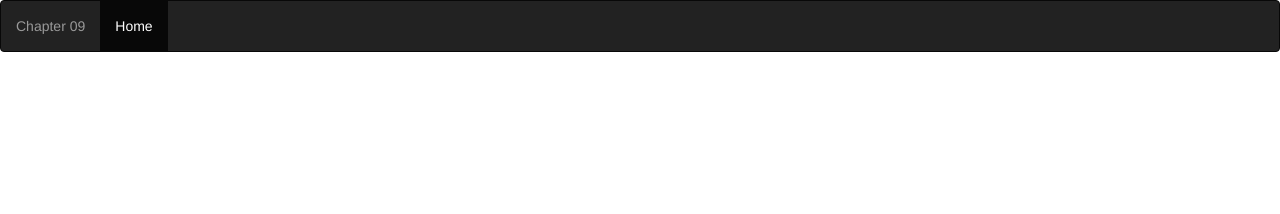
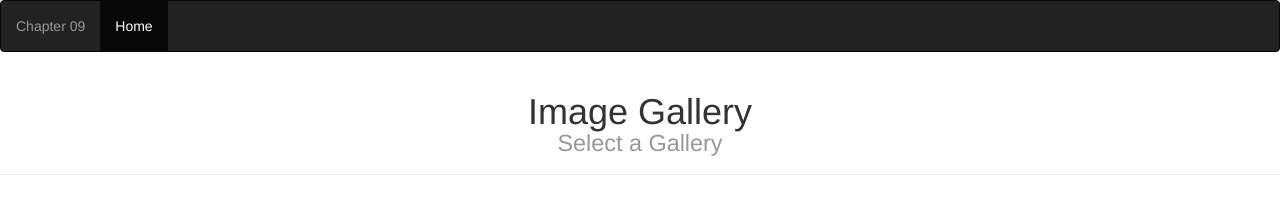
Before and after one commit to MuhammadWarid/CarandBike, a plain HTML site: page index.html in a window 1280 px wide. Drawn offline with Linux system fonts and the light colour scheme.

Commit message:
adding heading and aligning

```diff
--- a/index.html
+++ b/index.html
@@ -24,7 +24,11 @@
         </div>
 
     </nav>
+      <div class="page-header centered text-center">
+        <h1> Image Gallery<br><small>Select a Gallery</small></h1>
+      </div>
 
 
     </body>
+
 </html>
```
